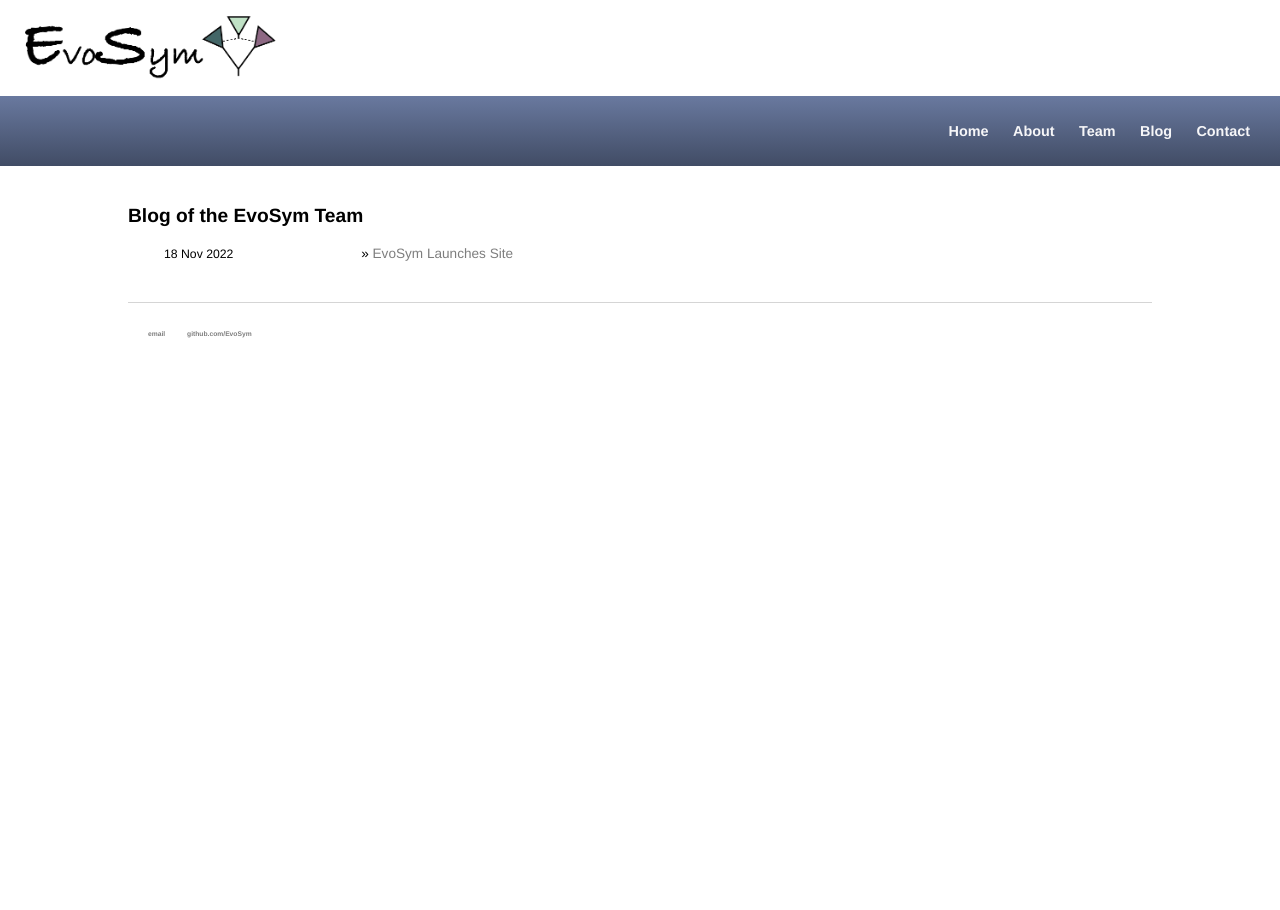
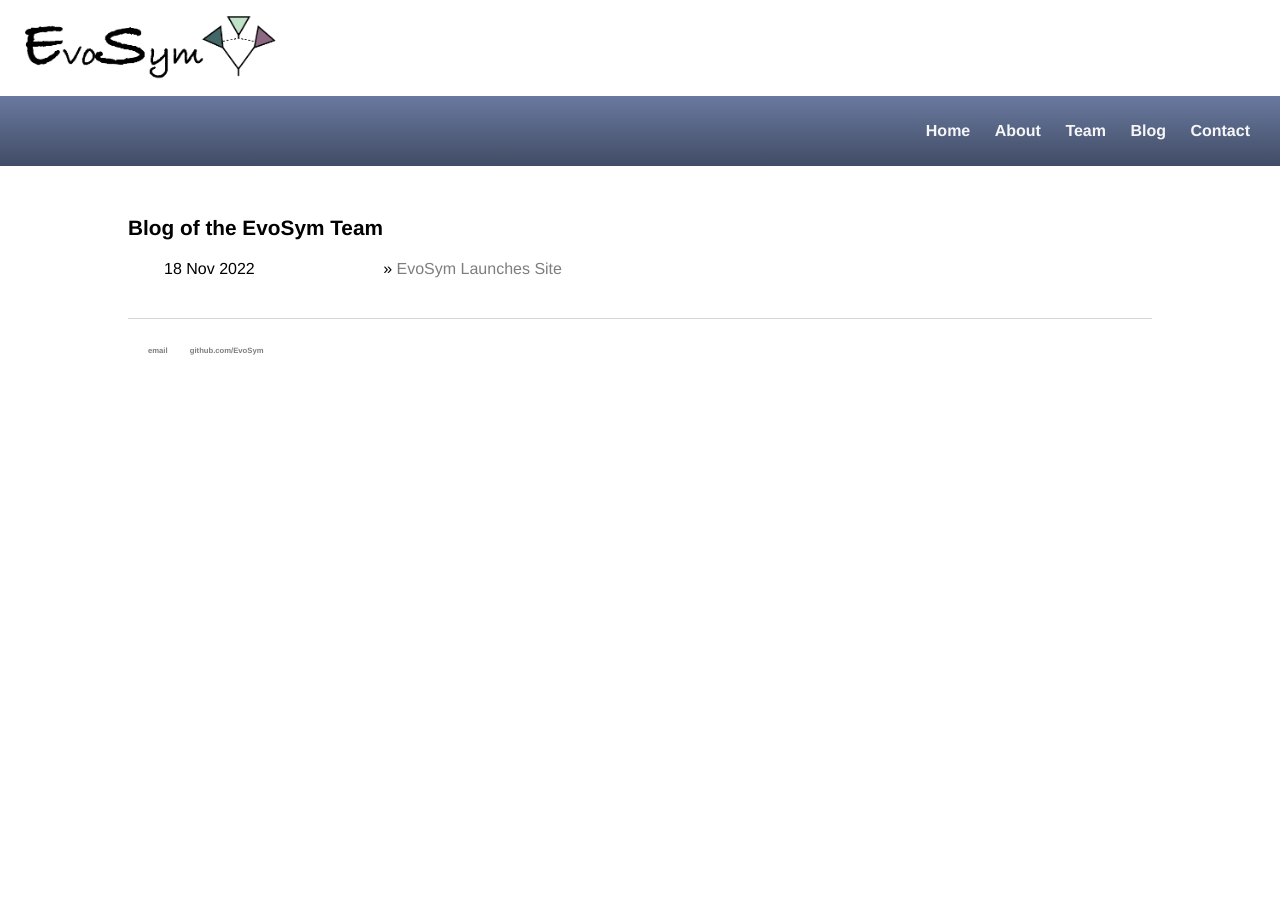
Before and after one commit to EvoSym/EvoSym.github.io, a Jekyll site: the page built from blog/index.html, in a window 1280 px wide. Built offline with Jekyll 4.4.1, drawn with Linux system fonts in a browser that asks for light colours.

Commit message:
Update main.css

```diff
--- a/css/main.css
+++ b/css/main.css
@@ -23,14 +23,14 @@ nav ul {
 }
 nav a {
     color: #f6f6f8;
-    font-size: 90%;
+    font-size: 100%;
 }
 footer ul {
     font-family:'Helvetica', 'Arial', 'Sans-Serif';
     padding: 20px;
     list-style: none;
     font-weight: bold;
-    font-size: 70%;
+    font-size: 80%;
 }
 nav ul li, footer ul li {
     display: inline;
@@ -44,15 +44,14 @@ a:hover {
     text-decoration: underline;
 }
 h1 {
-    font-size: 120%;
+    font-size: 130%;
     font-family:'Helvetica', 'Arial', 'Sans-Serif';
     margin-left: 10%;
     margin-right: 10%;
 }
 p {
-    font-size: 80%;
+    font-size: 100%;
     font-family:'Helvetica', 'Arial', 'Sans-Serif';
-    line-height: 110%;
     color: #333;
     margin-left: 10%;
     margin-right: 10%;
@@ -61,40 +60,34 @@ h2 {
     margin-left: 10%;
     margin-right: 10%;
     font-family:'Helvetica', 'Arial', 'Sans-Serif';
-    font-size: 100%;
-    line-height: 120%;
+    font-size: 120%;
 }
 h3 {
     margin-left: 10%;
     margin-right: 10%;
     font-family:'Helvetica', 'Arial', 'Sans-Serif';
-    font-size: 90%;
-    line-height: 110%;
+    font-size: 110%;
 }
 posts {
     margin-left: 10%;
     margin-right: 10%;
     font-family:'Helvetica', 'Arial', 'Sans-Serif';
-    font-size: 90%;
-    line-height: 120%;
+    font-size: 100%;
 }
 post.title {
     font-family:'Helvetica', 'Arial', 'Sans-Serif';
-    font-size: 90%;
-    line-height: 120%;
+    font-size: 100%;
 }
 span {
     margin-left: 10%;
     margin-right: 10%;
     font-family:'Helvetica', 'Arial', 'Sans-Serif';
-    font-size: 90%;
-    line-height: 120%;
+    font-size: 100%;
 }
 address {
     margin-left: 10%;
     margin-right: 10%;
-    font-size: 90%;
-    line-height: 110%;
+    font-size: 100%;
 }
 footer {
     border-top: 1px solid #d5d5d5;
@@ -105,8 +98,7 @@ footer {
 ul.posts {
     margin: 20px auto 40px;
     font-family:'Helvetica', 'Arial', 'Sans-Serif';
-    font-size: 85%;
-    line-height: 85%;
+    font-size: 100%;
     vertical-align: middle;
 }
 ul.posts li {
```
